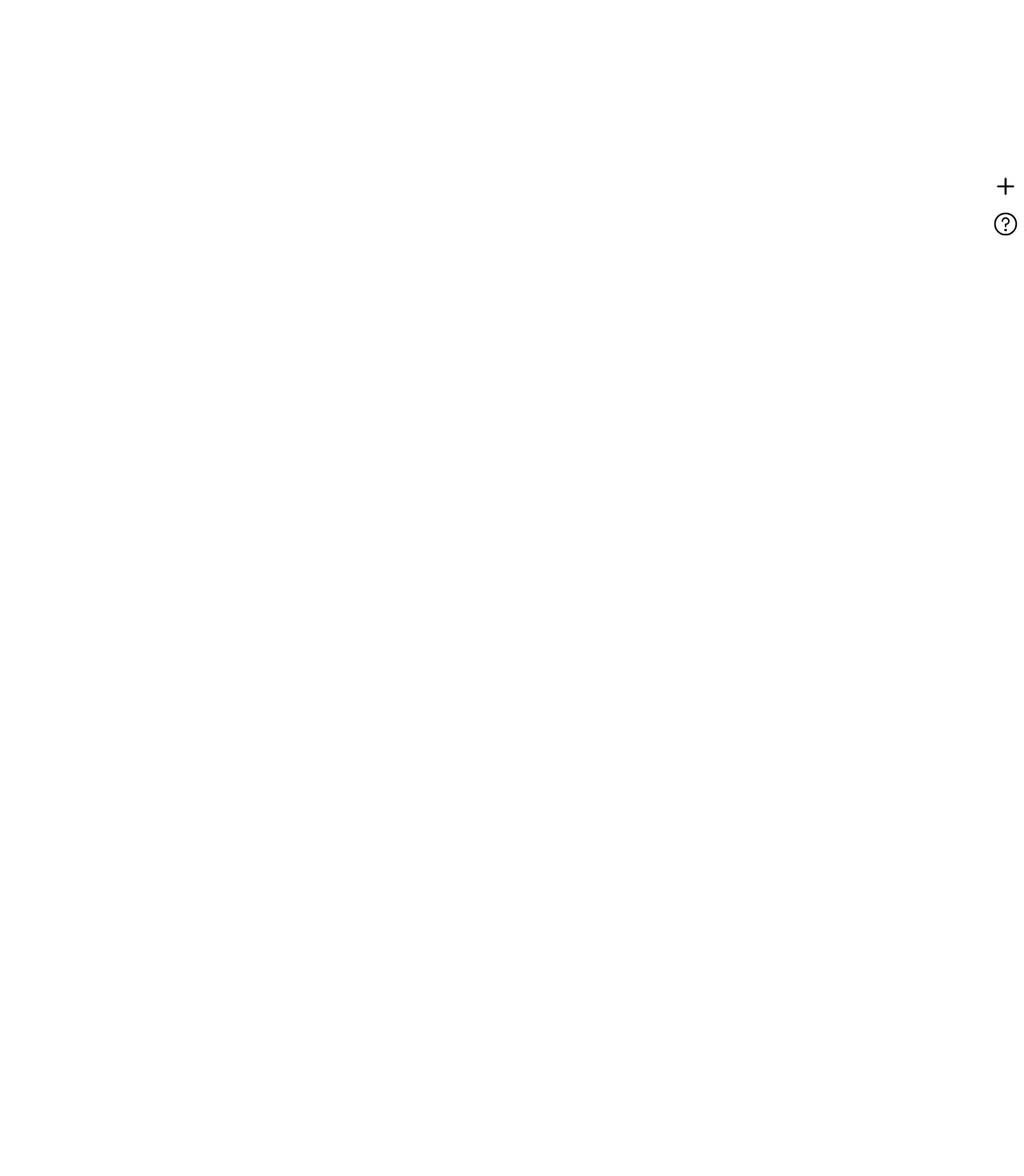
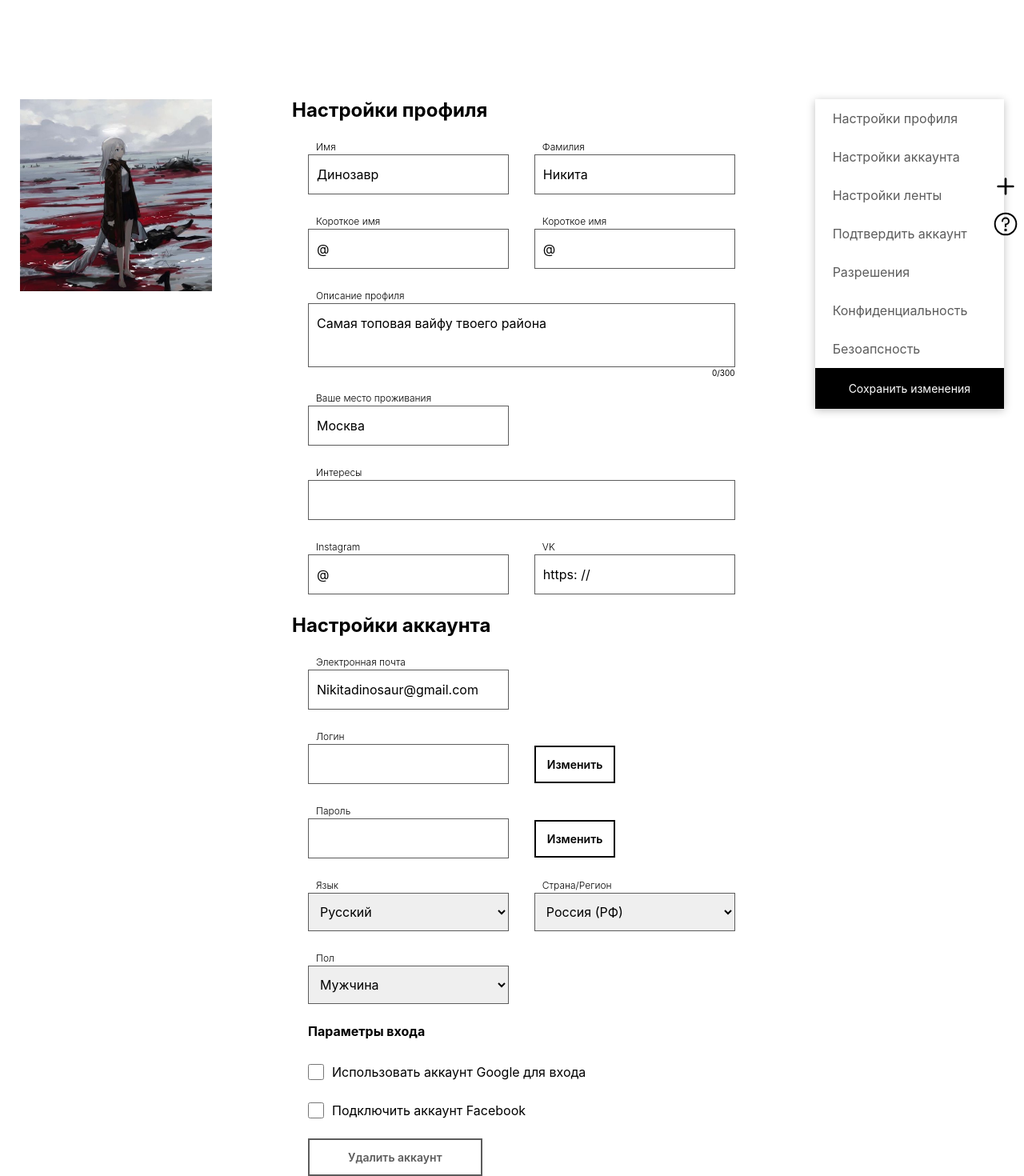
Before and after one commit to Interplar-Creative-Studio/era-frontend, a React (Create React App) app: page /personalSettings in a window 1280 px wide. Shown: the part 138-1608 px from the top of the page at 80% size. Before the commit the page ends 800 px from the top, so only its background shows below. Built offline with nearby package versions, Linux system fonts and the light colour scheme.

Commit message:
Создание Персональной страницы

```diff
--- a/src/MainAppication/Container/Container.js
+++ b/src/MainAppication/Container/Container.js
@@ -11,7 +11,7 @@ export const Container = (props) => {
     return (
         <Switch>
             <Route exact path="/">
-                <Redirect to={PERSONAL}/>
+                <Redirect to={PERSONAL_SETTINGS}/>
             </Route>
             <Route path={PAGE} render={() => <PicturesMainPage/>}/>
             <Route path={PERSONAL} render={() => <PersonalPage/>}/>
--- /dev/null
+++ b/src/MainAppication/Container/Pages/PersonalSettingsPage/Input/Input.js
@@ -0,0 +1,10 @@
+import React from "react";
+
+export const Input = (props) => {
+    return(
+        <div className={props.className}>
+            <p>{props.text}</p>
+            <input type={props.type} id={props.id ?? ""} placeholder={props.placeholder}/>
+        </div>
+    );
+};
--- a/src/MainAppication/Container/Pages/PersonalSettingsPage/PersonalSettingsPage.js
+++ b/src/MainAppication/Container/Pages/PersonalSettingsPage/PersonalSettingsPage.js
@@ -1,9 +1,104 @@
 import React from "react";
+import {PersonalAvatar} from "../PersonalPage/PersonalInfo/PersonalAvatar/PersonalAvatar";
+import {Input} from "./Input/Input";
+import {Textarea} from "./Textarea/Textarea";
 
 export const PersonalSettingsPage = (props) => {
     return(
-        <div>
-
+        <div className="container">
+            <div className="personal-area__settings">
+                <a href="#"><PersonalAvatar img={"assets/img/testImg2.png"}/></a>
+                <div className="personal-area__settings__area">
+                    <div className="personal-area__settings__area__profile">
+                        <h2>Настройки профиля</h2>
+                        <div className="personal-area__settings__area__profile__personal-information">
+                            <Input text={"Имя"} type={"text"} placeholder={"Динозавр"} className={"personal-area__settings__area__profile__personal-information__input-simple"}/>
+                            <Input text={"Фамилия"} type={"text"} placeholder={"Никита"} className={"personal-area__settings__area__profile__personal-information__input-simple"}/>
+                            <Input text={"Короткое имя"} type={"text"} placeholder={"@"} className={"personal-area__settings__area__profile__personal-information__input-simple"}/>
+                            <Input text={"Короткое имя"} type={"text"} placeholder={"@"} className={"personal-area__settings__area__profile__personal-information__input-simple"}/>
+                            <Textarea text={"Описание профиля"} placeholder={"Самая топовая вайфу твоего района"} maxlength="300" id={"taNumber"}/>
+                            <Input text={"Ваше место проживания"} type={"text"} placeholder={"Москва"} className={"personal-area__settings__area__profile__personal-information__input-simple"}/>
+                            <Input text={"Интересы"} type={"text"} id={"interestsTa"} className={"personal-area__settings__area__profile__personal-information__interests"}/>
+                            <Input text={"Instagram"} type={"text"} placeholder={"@"} className={"personal-area__settings__area__profile__personal-information__input-simple"}/>
+                            <Input text={"VK"} type={"text"} placeholder={"https: //"} className={"personal-area__settings__area__profile__personal-information__input-simple"}/>
+                        </div>
+                    </div>
+                    <div className="personal-area__settings__area__account">
+                        <h2>Настройки аккаунта</h2>
+                        <div className="personal-area__settings__area__account__personal-information">
+                            <div className="personal-area__settings__area__account__personal-information__input-simple simple-input">
+                                <div className="simple-input">
+                                    <p>Электронная почта</p>
+                                    <input type="email" placeholder="Nikitadinosaur@gmail.com"/>
+                                </div>
+                            </div>
+                            <div className="personal-area__settings__area__account__personal-information__input-simple">
+                                <div className="simple-input">
+                                    <p>Логин</p>
+                                    <input type="text"/>
+                                </div>
+                                <div className="input-button"><a href="#">Изменить</a></div>
+                            </div>
+                            <div className="personal-area__settings__area__account__personal-information__input-simple">
+                                <div className="simple-input">
+                                    <p>Пароль</p>
+                                    <input type="password"/>
+                                </div>
+                                <div className="input-button"><a href="#">Изменить</a></div>
+                            </div>
+                            <div className="personal-area__settings__area__account__personal-information__input-simple">
+                                <div className="simple-input simple-select">
+                                    <p>Язык</p>
+                                    <select>
+                                        <option value="0">Русский</option>
+                                        <option value="1">Украинсикй</option>
+                                    </select>
+                                </div>
+                                <div className="simple-input simple-select">
+                                    <p>Страна/Регион</p>
+                                    <select>
+                                        <option value="0">Россия (РФ)</option>
+                                        <option value="1">Украина</option>
+                                    </select>
+                                </div>
+                            </div>
+                            <div className="personal-area__settings__area__account__personal-information__input-simple">
+                                <div className="simple-input simple-select">
+                                    <p>Пол</p>
+                                    <select>
+                                        <option value="0">Мужчина</option>
+                                        <option value="1">Женщина</option>
+                                    </select>
+                                </div>
+                            </div>
+                            <div className="personal-area__settings__area__account__personal-information__input-radio">
+                                <h3>Параметры входа</h3>
+                                <div className="inputs-radio">
+                                    <input type="checkbox" id="radioGoogle"/>
+                                        <label form="radioGoogle">Использовать аккаунт Google для входа</label>
+                                </div>
+                                <div className="inputs-radio">
+                                    <input type="checkbox" id="radioFacebook"/>
+                                        <label form="radioFacebook">Подключить аккаунт Facebook</label>
+                                </div>
+                            </div>
+                            <div className="personal-area__settings__area__account__personal-information__delete-button"><a href="#">Удалить аккаунт</a></div>
+                        </div>
+                    </div>
+                </div>
+                <div className="personal-area__settings__menu">
+                    <ul>
+                        <li><a href="#">Настройки профиля</a></li>
+                        <li><a href="#">Настройки аккаунта</a></li>
+                        <li><a href="#">Настройки ленты</a></li>
+                        <li><a href="#">Подтвердить аккаунт</a></li>
+                        <li><a href="#">Разрешения</a></li>
+                        <li><a href="#">Конфиденциальность</a></li>
+                        <li><a href="#">Безоапсность</a></li>
+                    </ul>
+                    <div className="personal-area__settings__menu__button"><a href="#">Сохранить изменения</a></div>
+                </div>
+            </div>
         </div>
     );
 };
--- /dev/null
+++ b/src/MainAppication/Container/Pages/PersonalSettingsPage/Textarea/Textarea.js
@@ -0,0 +1,13 @@
+import React from "react";
+
+export const Textarea = (props) => {
+    return(
+        <div className="personal-area__settings__area__profile__personal-information__text-area">
+            <p>{props.text}</p>
+            <textarea id="ta" placeholder={props.placeholder} maxLength={props.maxLength}>
+
+            </textarea>
+            <div><span id={props.id}>0</span><span>/300</span></div>
+        </div>
+    );
+};
--- a/src/UrlsConst.js
+++ b/src/UrlsConst.js
@@ -4,6 +4,7 @@ export const PERSONAL = "/personal";
 export const PAGE = "/page";
 export const PERSONAL_SETTINGS = "/personalSettings";
 
+
 export const PERSONAL_GALLERY = "/personal/gallery";
 export const PERSONAL_COLLECTIONS  = "/personal/collections";
 export const PERSONAL_STATISTICS = "/personal/statistics";
```
Also changed, not shown: src/MainAppication/Container/Pages/PersonalPageSettings/PersonalPageSettings.js (added).
